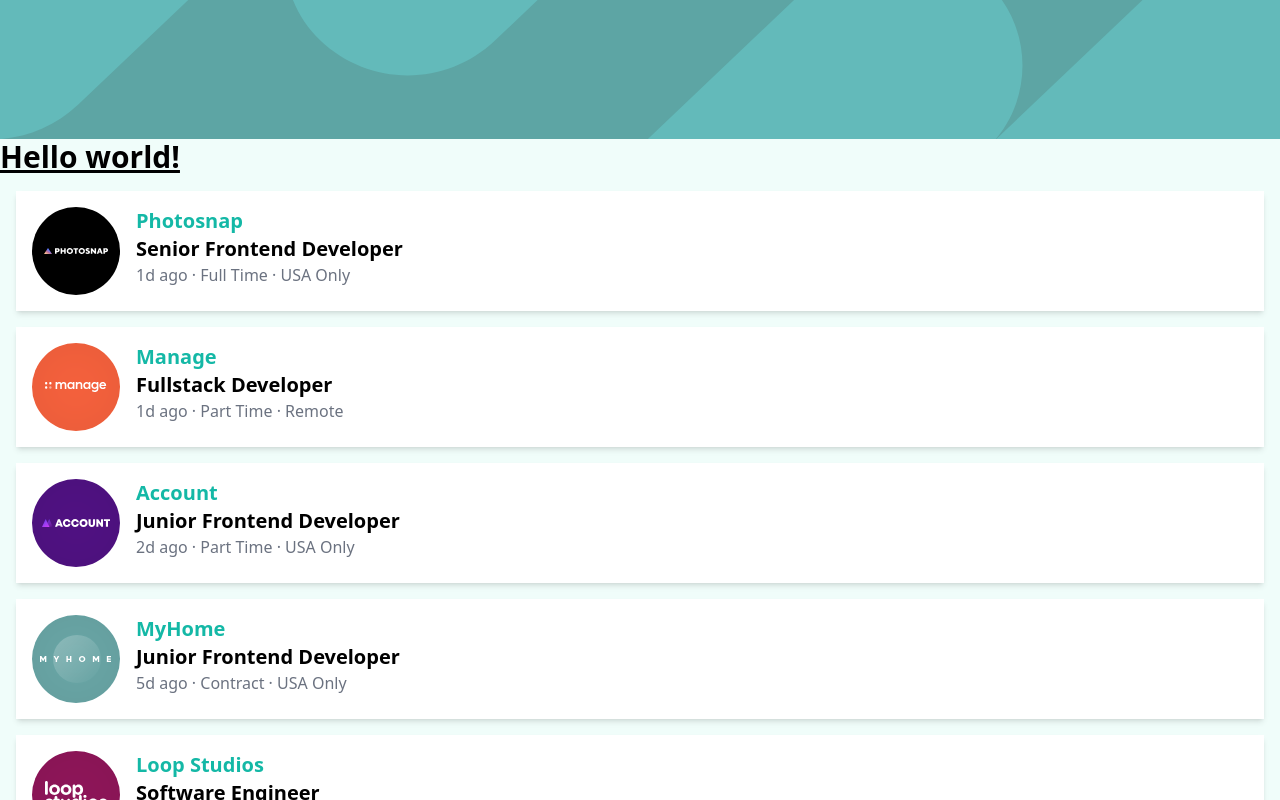
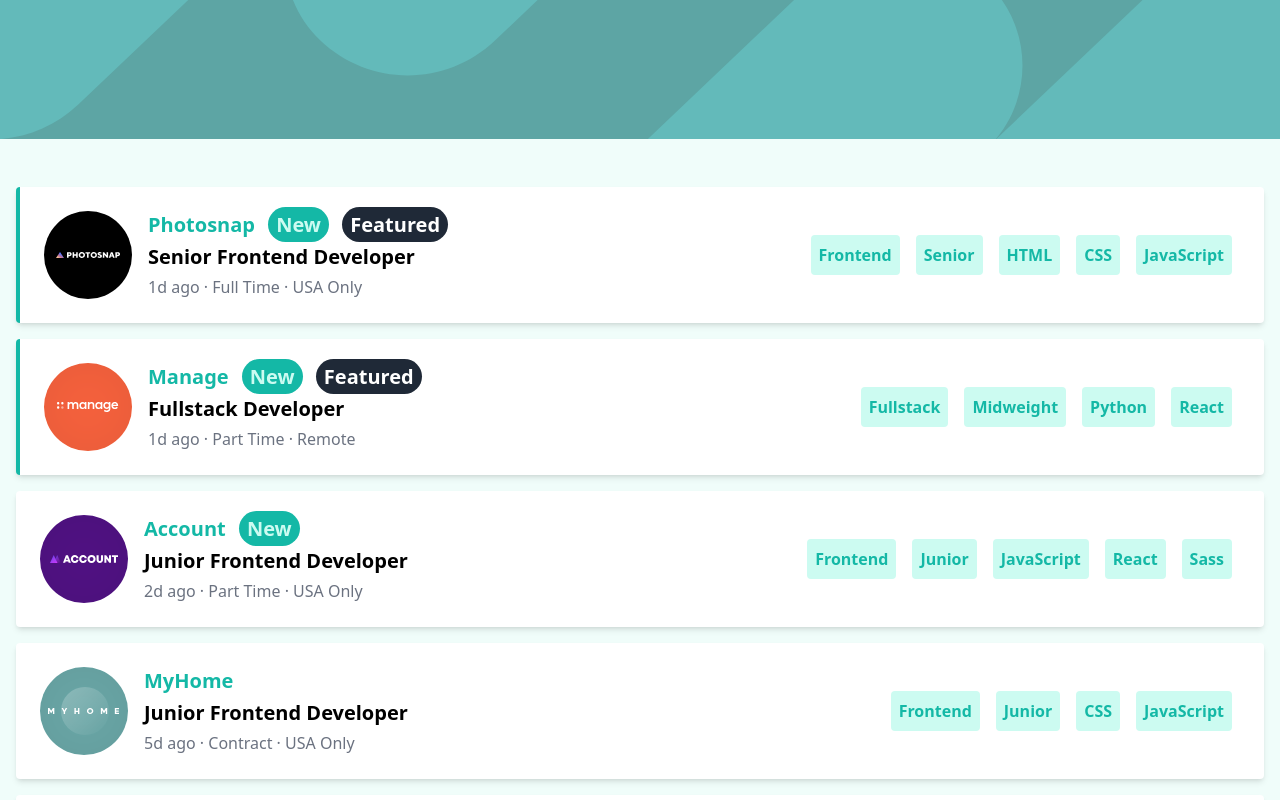
Before and after one commit to AbdElrahmanGbr/joblisting-ReactJs, a React (Create React App) app: page / in a window 1280 px wide. Shown: the top 800 px of the page. Built offline with nearby package versions, Linux system fonts and the light colour scheme.

Commit message:
added tags to jobBoard and finished main styling

```diff
--- a/src/App.js
+++ b/src/App.js
@@ -1,5 +1,4 @@
 import Header from './components/header';
-import Jobcard from "./components/jobcard";
 import data from './assets/database/data.json'
 import JobBoard from "./components/JobsBoard";
 import {useEffect, useState} from "react";
@@ -14,9 +13,6 @@
   return (
     <>
       <Header />
-      <h1 className="text-3xl font-bold underline">
-        Hello world!
-      </h1>
         {jobs.length === 0 ?(
             <p>Fetching jobs data..</p>
         ) : (
--- a/src/components/JobsBoard.js
+++ b/src/components/JobsBoard.js
@@ -1,6 +1,8 @@
 import React from 'react';
 
-const JobBoard = ({job: {company,
+const JobBoard = ({
+                      job: {
+                          company,
                           logo,
                           isNew,
                           featured,
@@ -11,23 +13,37 @@
                           contract,
                           location,
                           languages,
-    tools, }}) => (
-    <>
-        <div className="flex bg-white shadow-md m-4 p-4">
+                          tools,
+                      }
+                  }) => {
+    const tags = [role, level];
+    if (languages) {
+        tags.push(...languages);
+    }
+    if (tools) {
+        tags.push(...tools);
+    }
+    return (<>
+        <div className={`flex bg-white shadow-md m-4 p-6 rounded ${featured && 'border-l-4 border-teal-500 border-solid'}`}>
             <div>
                 <img src={logo} alt={company}/>
             </div>
-            <div className='ml-4'>
-                <h3 className='font-bold text-xl text-teal-500'>{company}</h3>
+            <div className='flex flex-col justify-between ml-4'>
+                <h3 className='font-bold text-xl text-teal-500'>{company} {isNew && (
+                    <span className='bg-teal-500 text-teal-100 font-bold rounded-full m-2 py-1 px-2'>New</span>)} {featured && (
+                    <span className='bg-gray-800 text-white font-bold rounded-full py-1 px-2'>Featured</span>)}</h3>
                 <h2 className="font-bold text-xl">{position}</h2>
                 <p className="text-gray-500 font-medium">
                     {postedAt} · {contract} · {location}
                 </p>
             </div>
+            <div className="flex justify-end ml-auto items-center">
+                {tags ? tags.map((tag) => <span
+                    className='text-teal-500 bg-teal-100 font-bold m-2 p-2 rounded'>{tag}</span>) : ''}
+            </div>
         </div>
 
 
-    </>
-)
-
+    </>)
+}
 export default JobBoard;
--- a/src/components/header.js
+++ b/src/components/header.js
@@ -3,7 +3,7 @@
 function Header() {
     return (
         <>
-            <img className="w-full h-full bg-cover bg-[#5da5a4]" src="/images/bg-header-desktop.svg" alt="Header" />
+            <img className="w-full h-full bg-cover bg-[#5da5a4] mb-12" src="/images/bg-header-desktop.svg" alt="Header" />
         </>
     )
 }
--- a/src/components/jobcard.js
+++ /dev/null
@@ -1,23 +0,0 @@
-import Jobs from '../assets/database/data.json'
-export default function Jobcard() {
-  return (
-  <div className="container mx-auto w-2/4 bg-red-50 pb-0 pt-10">
-    {
-      Jobs && Jobs.map( job => {
-        return(
-            <div className="flex border-2 py-3 my-3 justify-between" key={job.id}>
-              <div>
-                <img src="https://jobs.github.com/rails/active_storage/blobs/eyJfcmFpbHMiOnsibWVzc2FnZSI6IkJBaHBBc0Z4IiwiZXhwIjpudWxsLCJwdXIiOiJibG9iX2lkIn19--da21bd3f53a3aafa626755318e045cc70dc40f0d/QSC_LOGO_BLUE.jpg" alt="company image" />
-                {job.type}
-                {job.company}
-              </div>
-              <div>
-                {job.id}
-              </div>
-            </div>
-        )
-      })
-    }
-  </div>
-  )
-}
```
Lines whose indentation alone changed are shown as unchanged.
